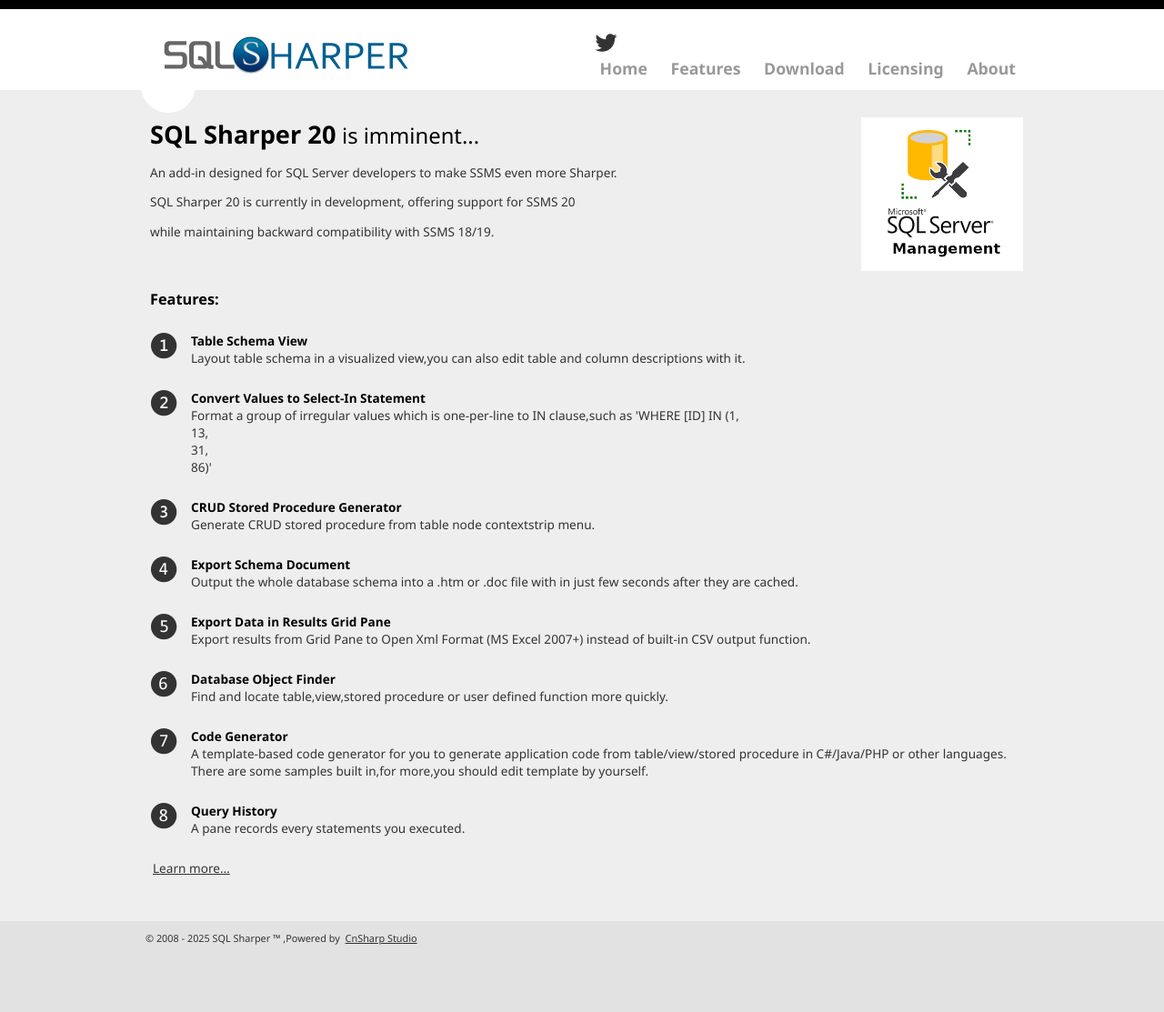
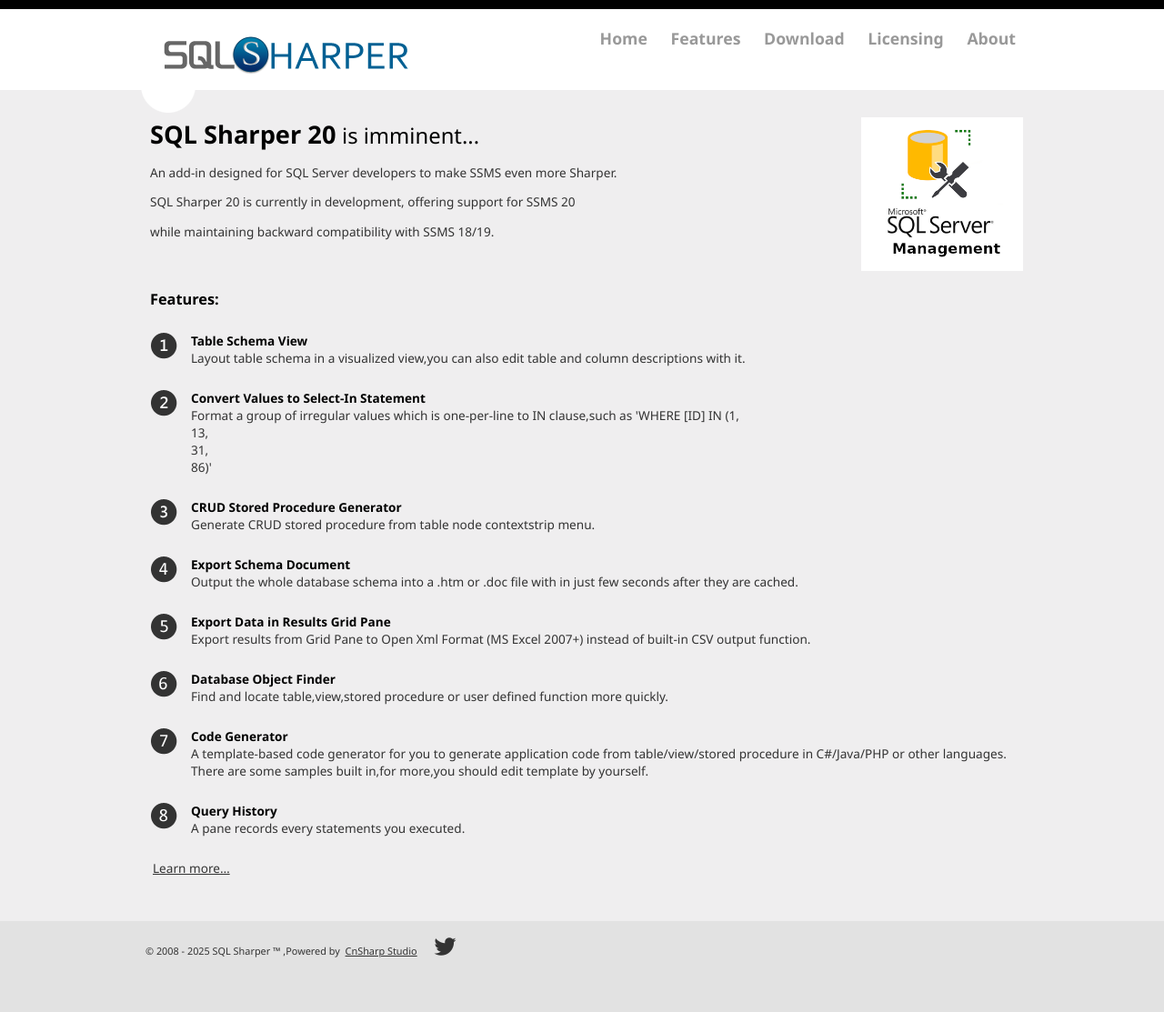
Before and after one commit to sqlsharper/sqlsharper.github.io, a Jekyll site: the page built from index.html, in a window 1280 px wide. Shown: the whole page at 91% size. Built offline with Jekyll 4.4.1, drawn with Linux system fonts in a browser that asks for light colours.

Commit message:
update social links

```diff
--- a/_includes/themes/sqlsharper/default.html
+++ b/_includes/themes/sqlsharper/default.html
@@ -22,12 +22,7 @@
             <p class="site-title"><a href="/"><img src="/images/logo.png" alt="SQL Sharper logo"/></a></p>
         </div>
         <div class="float-right">
-            <a href="https://x.com/CnSharpStudio" target="_blank" class="twitter-link">
-                <i class="fab fa-twitter"></i>
-            </a>
-            <!-- <a href="https://www.facebook.com/#" target="_blank" class="facebook-link">
-                <i class="fab fa-facebook-f"></i>
-            </a> -->
+
             <nav>
                 <ul id="menu">
                     <li><a href="/">Home</a></li>
@@ -50,7 +45,12 @@
         <div class="float-left">
             <p>&copy; 2008 - {{ site.time | date: '%Y' }} SQL Sharper ™ ,Powered by
                 <a href="http://www.cnsharp.com">CnSharp Studio</a>
-
+                <a href="https://x.com/CnSharpStudio" target="_blank" class="twitter-link">
+                    <i class="fab fa-twitter"></i>
+                </a>
+                <!-- <a href="https://www.facebook.com/#" target="_blank" class="facebook-link">
+                    <i class="fab fa-facebook-f"></i>
+                </a> -->
             </p>
         </div>
     </div>
```
